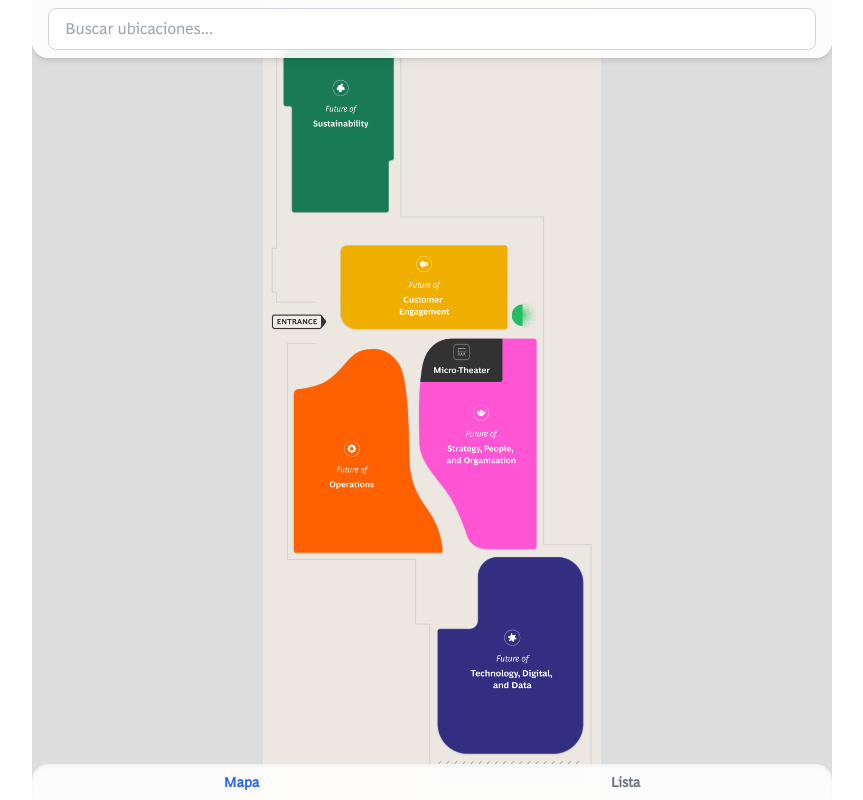
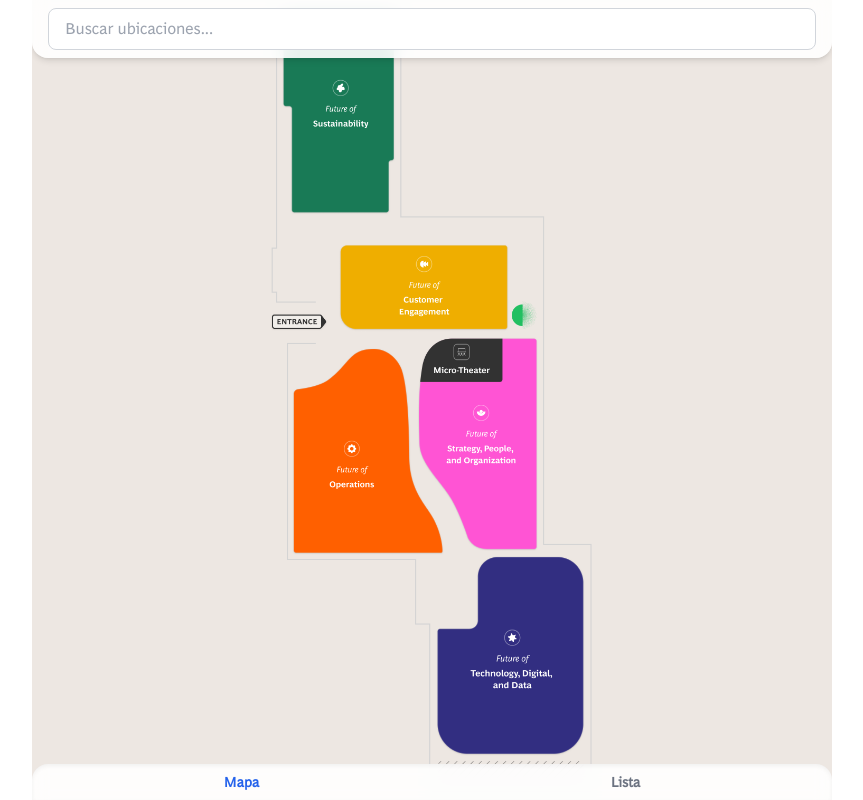
Before and after one commit to diecolgar/edge-map-2025, a Next.js app: page / in a window 1280 px wide. Shown: the whole page, without its empty margins (208-1071 px from the left). Built offline with nearby package versions, Linux system fonts and the light colour scheme.

Commit message:
unrestricted map

```diff
--- a/app/EventMap.jsx
+++ b/app/EventMap.jsx
@@ -162,8 +162,8 @@ const EventMap = () => {
           <MapContainer
             crs={CRS.Simple}
             style={{ width: "100%", height: "100%", zIndex: 10 }}
-            maxBounds={bounds}
-            maxBoundsViscosity={0.2}
+            // maxBounds={bounds}
+            maxBoundsViscosity={0.5}
             zoom={1}
             // zoomSnap={0.2}
           >
--- a/app/globals.css
+++ b/app/globals.css
@@ -31,6 +31,10 @@ body {
 
 .leaflet-image-layer.fade-transition {
   transition: opacity 0.3s ease-in-out !important;
+}
+
+.leaflet-container {
+  background: #ede7e2 !important;
 }
 
 
```
